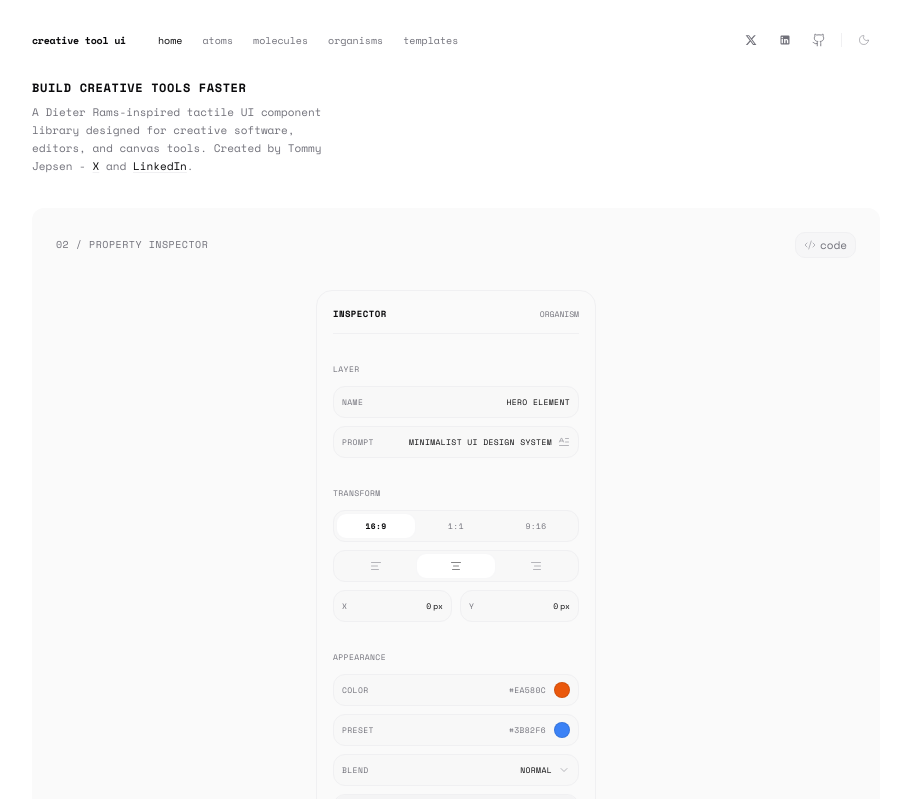
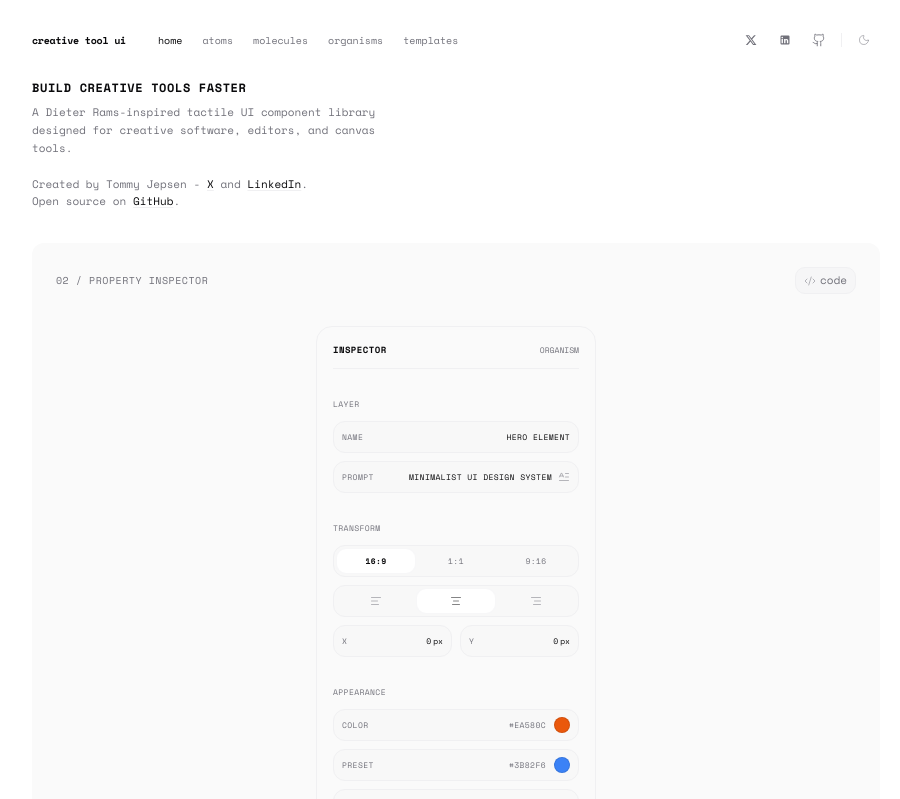
Before and after one commit to tommyjepsen/apparat-ui, a React (Vite) app: page / in a window 1280 px wide. Shown: the top 799 px of the page, without its empty margins (184-1084 px from the left). Built offline with nearby package versions, Linux system fonts and the light colour scheme.

Commit message:
Update atf

```diff
--- a/src/App.tsx
+++ b/src/App.tsx
@@ -605,9 +605,8 @@ export function App() {
     <div className="min-h-screen bg-background text-foreground transition-colors duration-150">
       {/* Minimal Header */}
       <header
-        className={`mx-auto flex flex-wrap items-center justify-between gap-y-3 px-4 py-4 sm:px-6 sm:py-6 transition-all duration-150 ${
-          activeTab === "templates" ? "w-full max-w-[1920px]" : "max-w-4xl"
-        }`}
+        className={`mx-auto flex flex-wrap items-center justify-between gap-y-3 px-4 py-4 sm:px-6 sm:py-6 transition-all duration-150 ${activeTab === "templates" ? "w-full max-w-[1920px]" : "max-w-4xl"
+          }`}
       >
         <div className="flex flex-wrap items-center gap-4 sm:gap-8">
           <span className="font-mono text-[10px] font-semibold tracking-tight">creative tool ui</span>
@@ -616,11 +615,10 @@ export function App() {
               <button
                 key={tab}
                 onClick={() => setActiveTab(tab)}
-                className={`whitespace-nowrap transition-colors ${
-                  activeTab === tab
-                    ? "font-medium text-foreground"
-                    : "text-muted-foreground hover:text-foreground"
-                }`}
+                className={`whitespace-nowrap transition-colors ${activeTab === tab
+                  ? "font-medium text-foreground"
+                  : "text-muted-foreground hover:text-foreground"
+                  }`}
               >
                 {tab}
               </button>
@@ -673,7 +671,7 @@ export function App() {
               </svg>
             </a>
             <div className="pointer-events-none absolute top-full mt-1.5 whitespace-nowrap rounded-md border border-border/60 bg-popover px-1.5 py-0.5 font-mono text-[8px] uppercase tracking-wider text-popover-foreground opacity-0 transition-opacity duration-150 group-hover:opacity-100 z-50">
-            Tommy Jepsen
+              Tommy Jepsen
             </div>
           </div>
 
@@ -981,12 +979,14 @@ export function App() {
         </main>
       ) : activeTab === "home" ? (
         <main className="mx-auto max-w-4xl px-4 sm:px-6 pb-16">
-          <div className="mb-8 max-w-xs space-y-2">
+          <div className="mb-8 max-w-sm space-y-2">
             <h1 className="font-mono text-xs font-semibold uppercase tracking-wider text-foreground">
               Build creative tools faster
             </h1>
             <p className="font-mono text-[11px] leading-relaxed text-muted-foreground">
-              A Dieter Rams-inspired tactile UI component library designed for creative software, editors, and canvas tools. Created by Tommy Jepsen -{" "}
+              A Dieter Rams-inspired tactile UI component library designed for creative software, editors, and canvas tools.
+
+              <br /><br />Created by Tommy Jepsen -{" "}
               <a
                 href="http://x.com/tommy_jepsen"
                 target="_blank"
@@ -1003,8 +1003,12 @@ export function App() {
                 className="text-foreground underline underline-offset-2 decoration-border transition-colors hover:text-accent hover:decoration-accent"
               >
                 LinkedIn
-              </a>
-              .
+              </a>.
+              <br />
+              Open source on{" "}
+              <a href="https://github.com/tommyjepsen/creative-tool-ui" target="_blank" rel="noreferrer" className="text-foreground underline underline-offset-2 decoration-border transition-colors hover:text-accent hover:decoration-accent">
+                GitHub
+              </a>.
             </p>
           </div>
 
```
